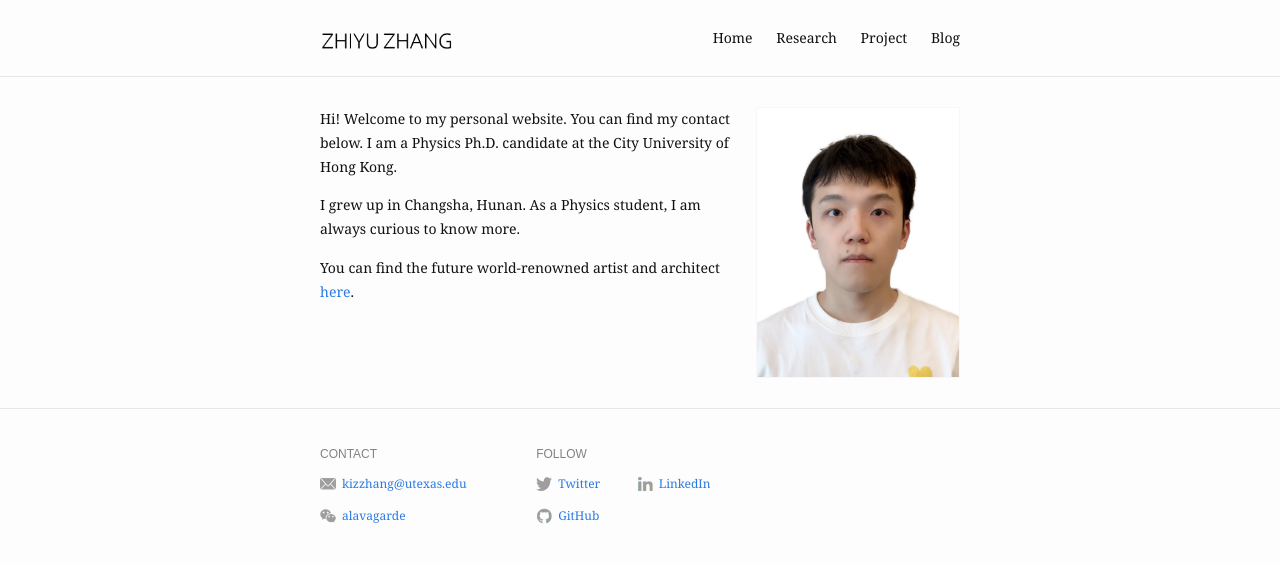
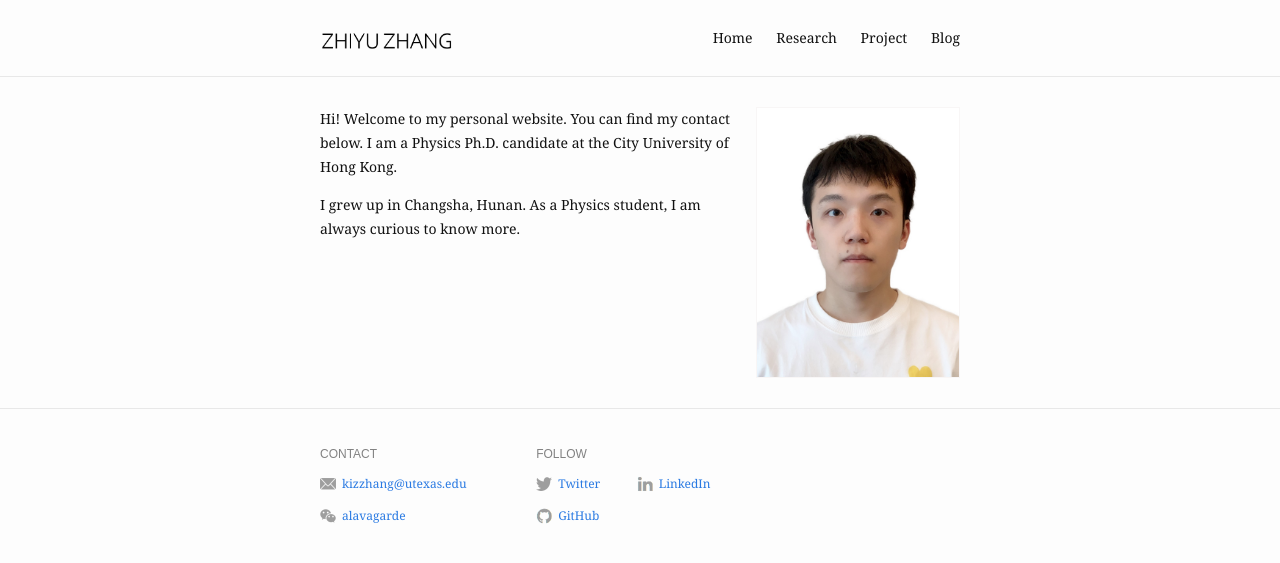
Before and after one commit to kizzhang/kizzhang.github.io, a Jekyll site: the page built from index.md, in a window 1280 px wide. Shown: the top 563 px of the page. Built offline with Jekyll 4.4.1, drawn with Linux system fonts in a browser that asks for light colours.

Commit message:
Update index.md

```diff
--- a/index.md
+++ b/index.md
@@ -13,8 +13,6 @@ profile_picture:
   I grew up in Changsha, Hunan. As a Physics student, I am always curious to know more.
 </p>
 
-<p>
-  You can find the future world-renowned artist and architect<a href= "https://jinyuan.cargo.site/"> here</a>.
-</p>
+
 <p>
 <p>
```
